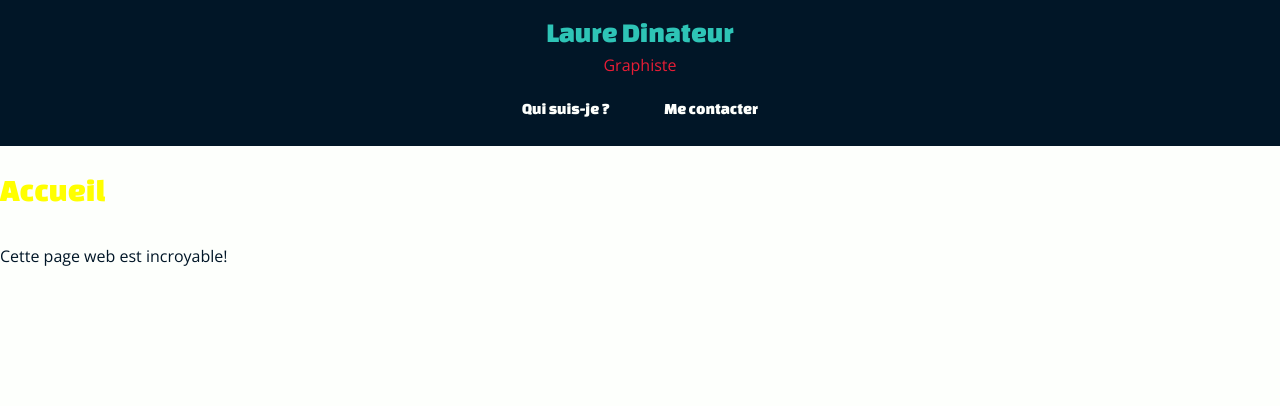
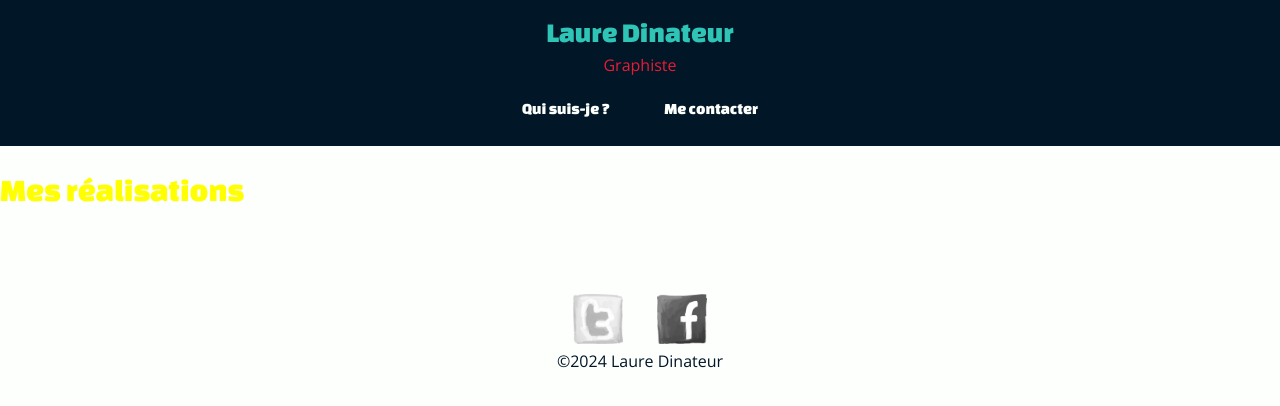
Before and after one commit to divtec-cejef/b053-laure-dinateur-fallinov, a plain HTML site: page index.html in a window 1280 px wide. Drawn offline with Linux system fonts and the light colour scheme.

Commit message:
start étape 3

```diff
--- a/css/main.css
+++ b/css/main.css
@@ -92,6 +92,7 @@ a:hover {
     /*border-bottom: 2px solid #e71d36;*/
     text-shadow: 1px 1px 2px rgba(0,0,0,.5);
 }
+
 /*************************************
             ENTÊTE DU SITE
  ************************************/
@@ -127,7 +128,7 @@ header ul li a.actif {
     color: #2ec4b6;
 }
 
-.personne {
+header .personne {
     font-size: 1.75rem;
     line-height: 0.8;
     color: #2ec4b6;
@@ -136,8 +137,48 @@ header ul li a.actif {
     margin: 1rem 0;
 }
 
-.metier {
+header .metier {
     margin-top: -5px;
+}
+
+/*************************************
+            FOOTER
+ ************************************/
+
+footer {
+    text-align: center;
+    padding: 50px 0 0; /* 50px en haut */
+}
+
+footer nav {
+    margin-bottom: 1rem;
+}
+
+footer ul {
+    list-style: none;
+    padding: 0;
+    margin: 0;
+}
+
+footer ul li {
+    display: inline-block;
+}
+
+footer ul li img {
+    width: 50px;
+    height: 50px;
+    margin: 0 15px;
+
+    -webkit-filter: grayscale(1);
+    filter: grayscale(1);
+
+    -webkit-transition: -webkit-filter 500ms linear;
+    transition: filter 500ms linear;
+}
+
+footer ul li img:hover {
+    -webkit-filter: grayscale(0);
+    filter: grayscale(0);
 }
 
 /*************************************
--- a/index.html
+++ b/index.html
@@ -27,9 +27,24 @@
         </ul>
     </nav>
 </header>
-    <!-- Titre principal (unique) de la page -->
-	<h1>Accueil</h1>
-    <!-- Un paragraphe -->
-    <p>Cette page web est incroyable!</p>
+<main>
+    <h1>Mes réalisations</h1>
+
+</main>
+<footer>
+    <ul>
+        <li>
+            <a href="https://twitter.com/lauredi">
+                <img src="img/twitter-draw.png" alt="Visiter mon Twitter">
+            </a>
+        </li>
+        <li>
+            <a href="https://www.facebook.com/laure.dinateur">
+                <img src="img/facebook-draw.png" alt="Visiter mon Facebook">
+            </a>
+        </li>
+    </ul>
+    &copy;2024 Laure Dinateur
+</footer>
 </body>
 </html>
```
